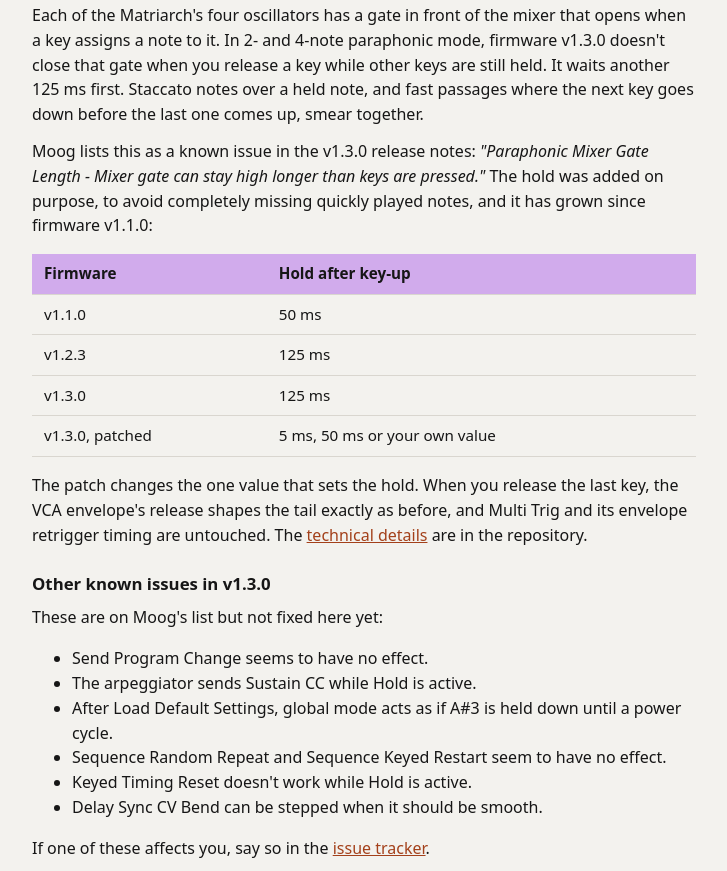
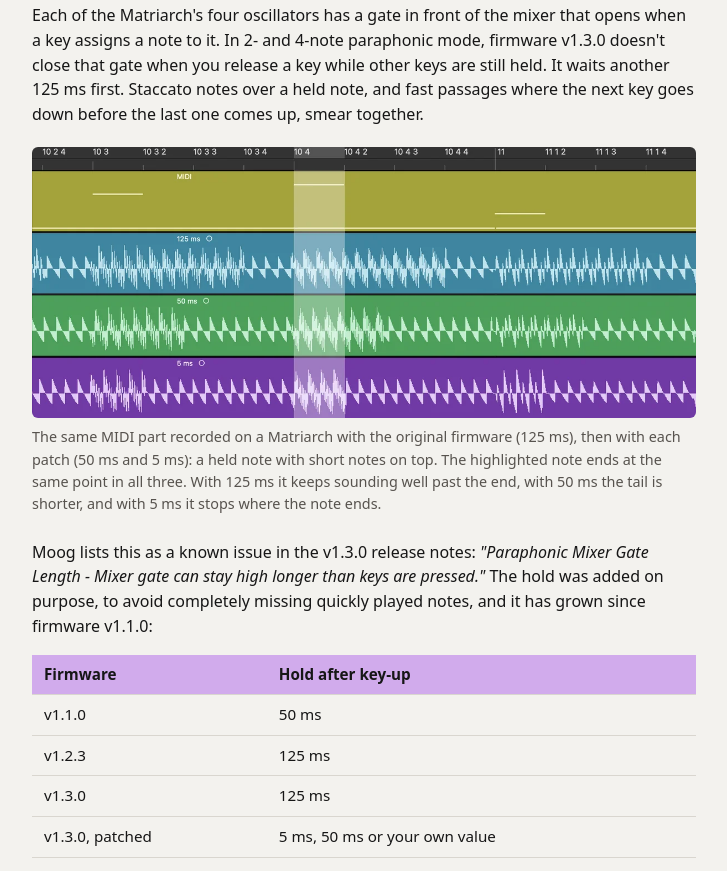
Before and after one commit to benjamindehli/matriarch-firmware-fixes, a website: page web/index.html in a window 1280 px wide. Shown: the part 1529-2400 px from the top of the page, without its empty margins (276-1003 px from the left). Drawn offline with Linux system fonts and the light colour scheme.

Commit message:
Add audio test screenshot comparing original firmware and both patches

```diff
--- a/web/index.html
+++ b/web/index.html
@@ -347,6 +347,25 @@
                         notes over a held note, and fast passages where the next key goes down before the last one comes
                         up, smear together.
                     </p>
+                    <figure>
+                        <a href="audio-test.webp">
+                            <img
+                                src="audio-test-1200.webp"
+                                srcset="audio-test-1200.webp 1200w, audio-test.webp 2113w"
+                                sizes="(max-width: 44rem) calc(100vw - 2.5rem), 41.5rem"
+                                width="2113"
+                                height="862"
+                                loading="lazy"
+                                alt="Waveforms in Logic Pro. A MIDI track at the top holds one long note with three short notes on top. Below it, the same part recorded three times. With the original 125 ms hold, each short note keeps sounding well after it ends. With 50 ms the tail is shorter. With 5 ms the sound goes back to the held note right where each short note ends."
+                            />
+                        </a>
+                        <figcaption>
+                            The same MIDI part recorded on a Matriarch with the original firmware (125 ms), then with
+                            each patch (50 ms and 5 ms): a held note with short notes on top. The highlighted note ends
+                            at the same point in all three. With 125 ms it keeps sounding well past the end, with 50 ms
+                            the tail is shorter, and with 5 ms it stops where the note ends.
+                        </figcaption>
+                    </figure>
                     <p>
                         Moog lists this as a known issue in the v1.3.0 release notes:
                         <em>"Paraphonic Mixer Gate Length - Mixer gate can stay high longer than keys are pressed."</em>
--- a/web/style.css
+++ b/web/style.css
@@ -476,3 +476,22 @@
 section.card .drop:focus-within {
     outline-color: var(--black);
 }
+
+/* ---- figures ----------------------------------------------------------- */
+
+figure {
+    margin: 1.25rem 0 1.5rem;
+}
+
+figure img {
+    display: block;
+    width: 100%;
+    height: auto;
+    border-radius: 6px;
+}
+
+figcaption {
+    margin-top: 0.5rem;
+    color: var(--muted);
+    font-size: 0.9rem;
+}
```
Also changed, not shown: web/index.html.md (+4 -0 lines), README.md, web/audio-test-1200.webp (added), web/audio-test.webp (added).
